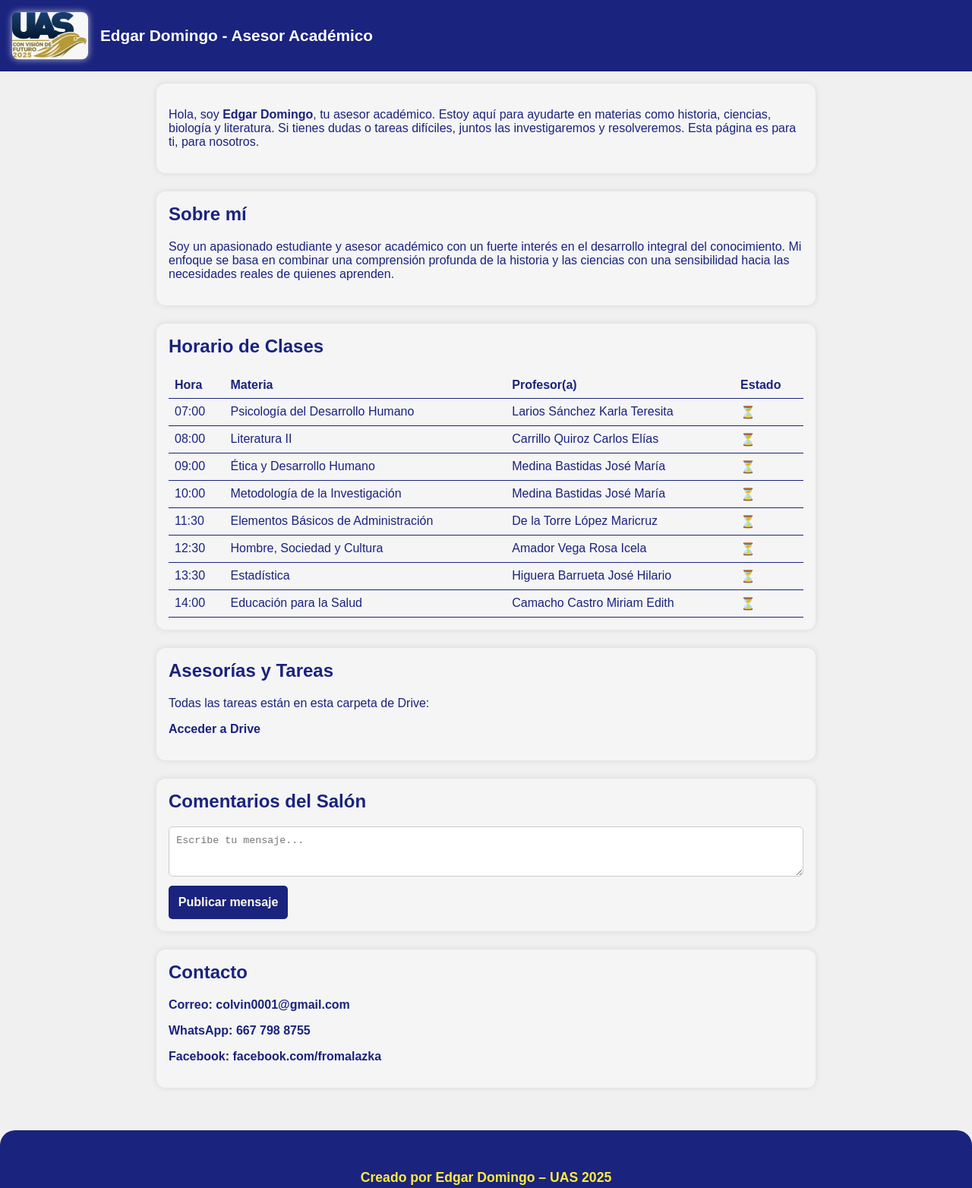
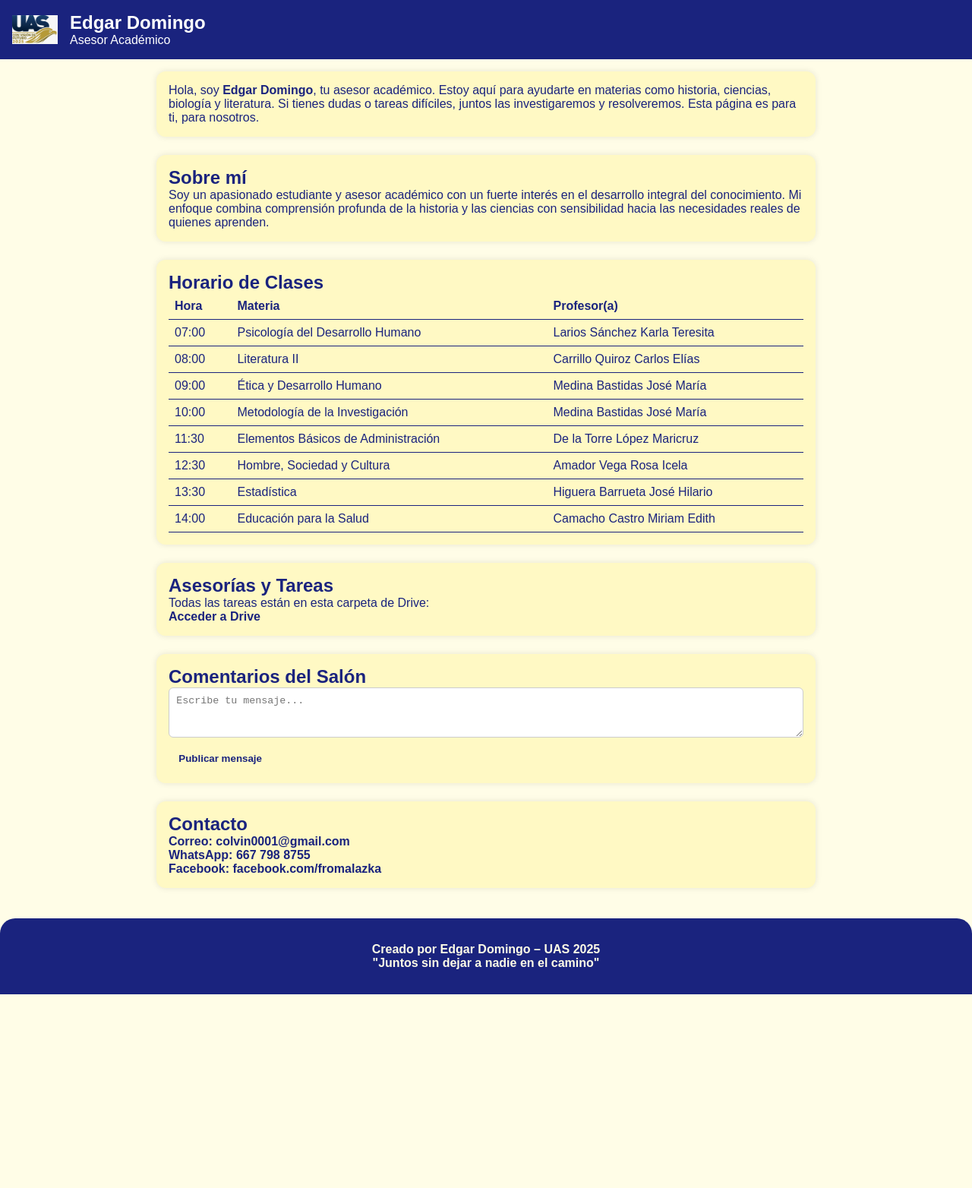
Before and after one commit to mazary/backend, a website: page index.html in a window 1280 px wide. Shown: the top 1564 px of the page at 76% size. After the commit the page ends 1309 px from the top, so only its background shows below. Drawn offline with Linux system fonts and the light colour scheme.

Commit message:
Update index.html3

```diff
--- a/index.html
+++ b/index.html
@@ -5,14 +5,12 @@
   <meta name="viewport" content="width=device-width, initial-scale=1" />
   <title>Edgar Domingo – Asesor Académico</title>
   <style>
-    * { box-sizing: border-box; }
+    * { box-sizing: border-box; margin:0; padding:0; }
 
     body {
-      background-color: #f0f0f0;
+      background-color: #fffde7; /* amarillo-crema */
       color: #1a237e;
       font-family: Arial, sans-serif;
-      margin: 0;
-      padding: 0;
     }
 
     header {
@@ -26,47 +24,45 @@
     }
 
     header img {
-      width: 100px;
+      width: 60px; /* tamaño normal del águila */
       height: auto;
-      border-radius: 8px;
-      box-shadow: 0 0 10px rgba(255, 255, 255, 0.7);
     }
 
-    header h1 { font-size: 1.3em; margin: 0; }
+    header h1 {
+      font-size: 1.5em;
+      font-weight: bold;
+    }
+
+    header span {
+      display: block;
+      font-size: 1em;
+      font-weight: normal;
+    }
 
     main { padding: 1em; max-width: 900px; margin: auto; }
 
     section {
-      background-color: #f5f5f5;
+      background-color: #fff9c4; /* fondo crema más suave */
       padding: 1em;
       border-radius: 12px;
       margin-bottom: 1.5em;
       box-shadow: 0 0 8px rgba(0,0,0,0.1);
     }
 
-    h1, h2 { margin-top: 0; font-weight: 700; }
+    h1,h2 { margin-top:0; }
 
-    a { color: #1a237e; font-weight: bold; text-decoration: none; }
-    a:hover { text-decoration: underline; }
+    a { color:#1a237e; font-weight:bold; text-decoration:none; }
+    a:hover { text-decoration:underline; }
 
     button {
-      width: 100%;
-      padding: 0.8em;
-      background-color: #1a237e;
-      color: #fffde7;
-      border: none;
-      border-radius: 5px;
-      cursor: pointer;
-      font-weight: bold;
-      font-size: 1em;
-      margin-top: 0.5em;
-    }
-
-    #comentariosLista p {
-      background: #fff;
-      padding: 0.5em 1em;
-      margin: 0.5em 0;
-      border-left: 4px solid #1a237e;
+      background-color: #fff9c4;
+      color:#1a237e;
+      border:none;
+      padding:0.7em 1em;
+      border-radius:5px;
+      font-weight:bold;
+      margin-top:0.5em;
+      cursor:pointer;
     }
 
     textarea {
@@ -77,35 +73,52 @@
       resize: vertical;
     }
 
+    #comentariosLista p {
+      background: #fff3c1; /* cálido */
+      padding: 0.5em 1em;
+      margin: 0.5em 0;
+      border-left: 4px solid #1a237e;
+    }
+
+    #tablaHorario {
+      width:100%;
+      border-collapse: collapse;
+      text-align:left;
+    }
+
+    #tablaHorario th, #tablaHorario td {
+      padding:8px;
+      border-bottom:1px solid #1a237e;
+    }
+
+    .pendiente { background-color: #fff59d; }
+    .enCurso { background-color: #90caf9; font-weight:bold; }
+    .terminada { background-color: #a5d6a7; }
+
     footer {
       text-align: center;
       background-color: #1a237e;
-      color: #ffeb3b;
+      color: #fffde7; /* blanco hueso */
       padding: 2em 1em;
-      font-size: 1.1em;
       font-weight: bold;
       border-top-left-radius: 20px;
       border-top-right-radius: 20px;
     }
 
-    main { padding-bottom: 2em; }
-
-    @media (min-width: 600px) {
-      header { flex-wrap: nowrap; }
-      button { width: auto; }
+    @media (min-width:600px){
+      header{flex-wrap:nowrap;}
+      button{width:auto;}
     }
-
-    #tablaHorario { width:100%; border-collapse: collapse; text-align:left; }
-    #tablaHorario th, #tablaHorario td { padding:8px; border-bottom:1px solid #1a237e; }
-    .pendiente { background-color: #fff59d; }
-    .enCurso { background-color: #90caf9; font-weight:bold; }
-    .terminada { background-color: #a5d6a7; }
   </style>
 </head>
 <body>
+
   <header>
-    <img src="vision2025.png" alt="Logo de la UAS" />
-    <h1>Edgar Domingo - Asesor Académico</h1>
+    <img src="vision2025.png" alt="Águila Visión 2025">
+    <div>
+      <h1>Edgar Domingo</h1>
+      <span>Asesor Académico</span>
+    </div>
   </header>
 
   <main>
@@ -115,26 +128,21 @@
 
     <section id="sobre-mi">
       <h2>Sobre mí</h2>
-      <p>Soy un apasionado estudiante y asesor académico con un fuerte interés en el desarrollo integral del conocimiento. Mi enfoque se basa en combinar una comprensión profunda de la historia y las ciencias con una sensibilidad hacia las necesidades reales de quienes aprenden.</p>
+      <p>Soy un apasionado estudiante y asesor académico con un fuerte interés en el desarrollo integral del conocimiento. Mi enfoque combina comprensión profunda de la historia y las ciencias con sensibilidad hacia las necesidades reales de quienes aprenden.</p>
     </section>
 
     <section id="horario">
       <h2>Horario de Clases</h2>
       <table id="tablaHorario">
-        <tr>
-          <th>Hora</th>
-          <th>Materia</th>
-          <th>Profesor(a)</th>
-          <th>Estado</th>
-        </tr>
-        <tr data-inicio="7" data-duracion="60"><td>07:00</td><td>Psicología del Desarrollo Humano</td><td>Larios Sánchez Karla Teresita</td><td class="estado">⏳</td></tr>
-        <tr data-inicio="8" data-duracion="60"><td>08:00</td><td>Literatura II</td><td>Carrillo Quiroz Carlos Elías</td><td class="estado">⏳</td></tr>
-        <tr data-inicio="9" data-duracion="60"><td>09:00</td><td>Ética y Desarrollo Humano</td><td>Medina Bastidas José María</td><td class="estado">⏳</td></tr>
-        <tr data-inicio="10" data-duracion="60"><td>10:00</td><td>Metodología de la Investigación</td><td>Medina Bastidas José María</td><td class="estado">⏳</td></tr>
-        <tr data-inicio="11.5" data-duracion="60"><td>11:30</td><td>Elementos Básicos de Administración</td><td>De la Torre López Maricruz</td><td class="estado">⏳</td></tr>
-        <tr data-inicio="12.5" data-duracion="60"><td>12:30</td><td>Hombre, Sociedad y Cultura</td><td>Amador Vega Rosa Icela</td><td class="estado">⏳</td></tr>
-        <tr data-inicio="13.5" data-duracion="60"><td>13:30</td><td>Estadística</td><td>Higuera Barrueta José Hilario</td><td class="estado">⏳</td></tr>
-        <tr data-inicio="14" data-duracion="30"><td>14:00</td><td>Educación para la Salud</td><td>Camacho Castro Miriam Edith</td><td class="estado">⏳</td></tr>
+        <tr><th>Hora</th><th>Materia</th><th>Profesor(a)</th></tr>
+        <tr><td>07:00</td><td>Psicología del Desarrollo Humano</td><td>Larios Sánchez Karla Teresita</td></tr>
+        <tr><td>08:00</td><td>Literatura II</td><td>Carrillo Quiroz Carlos Elías</td></tr>
+        <tr><td>09:00</td><td>Ética y Desarrollo Humano</td><td>Medina Bastidas José María</td></tr>
+        <tr><td>10:00</td><td>Metodología de la Investigación</td><td>Medina Bastidas José María</td></tr>
+        <tr><td>11:30</td><td>Elementos Básicos de Administración</td><td>De la Torre López Maricruz</td></tr>
+        <tr><td>12:30</td><td>Hombre, Sociedad y Cultura</td><td>Amador Vega Rosa Icela</td></tr>
+        <tr><td>13:30</td><td>Estadística</td><td>Higuera Barrueta José Hilario</td></tr>
+        <tr><td>14:00</td><td>Educación para la Salud</td><td>Camacho Castro Miriam Edith</td></tr>
       </table>
     </section>
 
@@ -160,7 +168,7 @@
   </main>
 
   <footer>
-    <p>Creado por <strong>Edgar Domingo</strong> – UAS 2025</p>
+    <p>Creado por <strong>Edgar Domingo – UAS 2025</strong></p>
     <p>"Juntos sin dejar a nadie en el camino"</p>
   </footer>
 
@@ -180,32 +188,12 @@
       input.value = '';
     }
 
-    function renderComentario(texto) {
+    function renderComentario(texto){
       const p = document.createElement('p');
       p.textContent = texto;
       lista.appendChild(p);
     }
+  </script>
 
-    // --- Horario dinámico ---
-    function actualizarEstados() {
-      const filas = document.querySelectorAll('#tablaHorario tr[data-inicio]');
-      const ahora = new Date();
-      const horaActual = ahora.getHours() + ahora.getMinutes()/60;
-
-      filas.forEach(fila => {
-        const inicio = parseFloat(fila.dataset.inicio);
-        const duracion = parseFloat(fila.dataset.duracion)/60;
-        const fin = inicio + duracion;
-        const celdaEstado = fila.querySelector('.estado');
-
-        if(horaActual < inicio) {
-          celdaEstado.textContent = '⏳';
-        } else if(horaActual >= inicio && horaActual < fin) {
-          celdaEstado.textContent = '▶️';
-        } else {
-          celdaEstado.textContent = '✅';
-        }
-      });
-    }
-
-    actualizarEstados();
+</body>
+</html>
```
